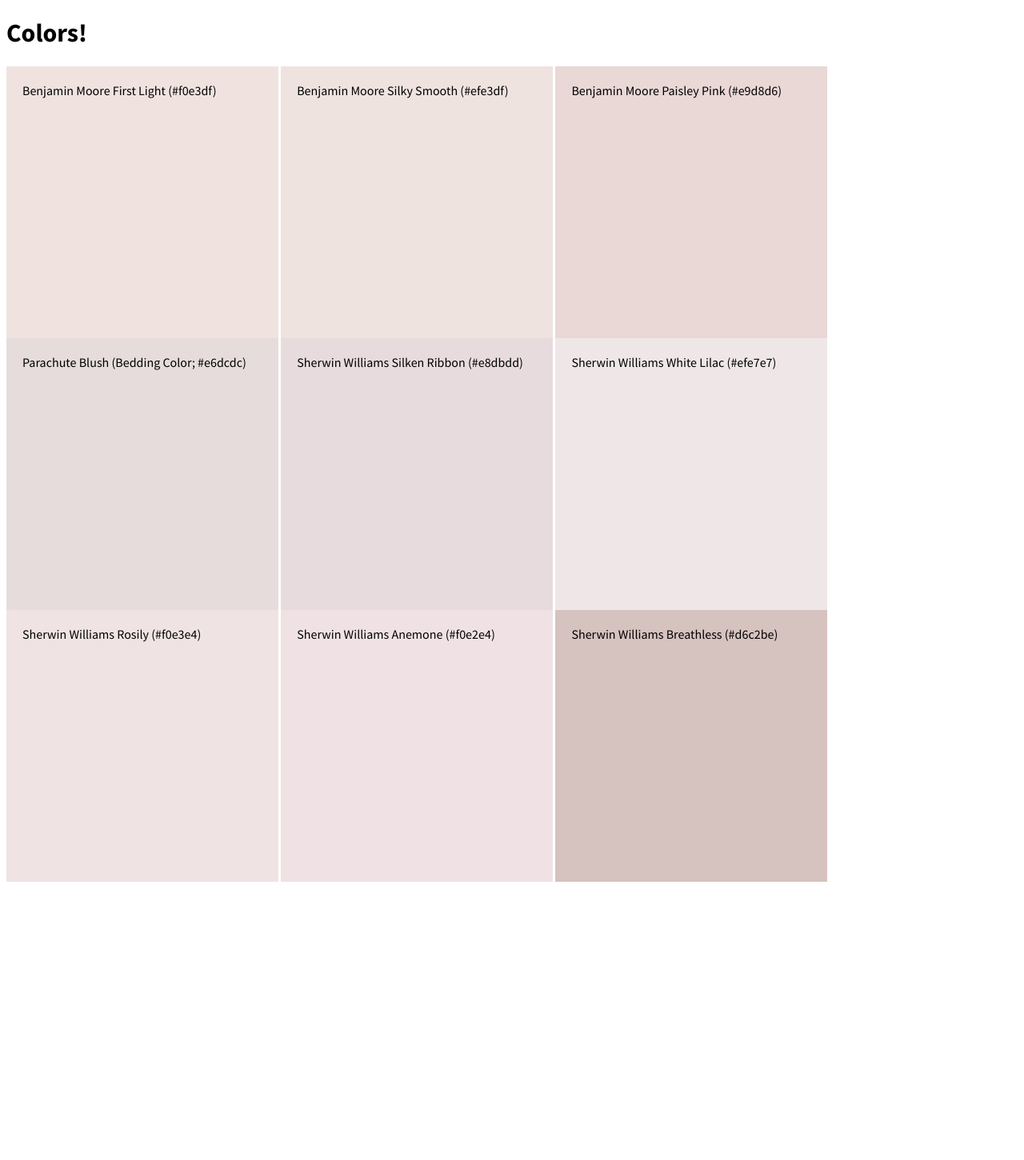
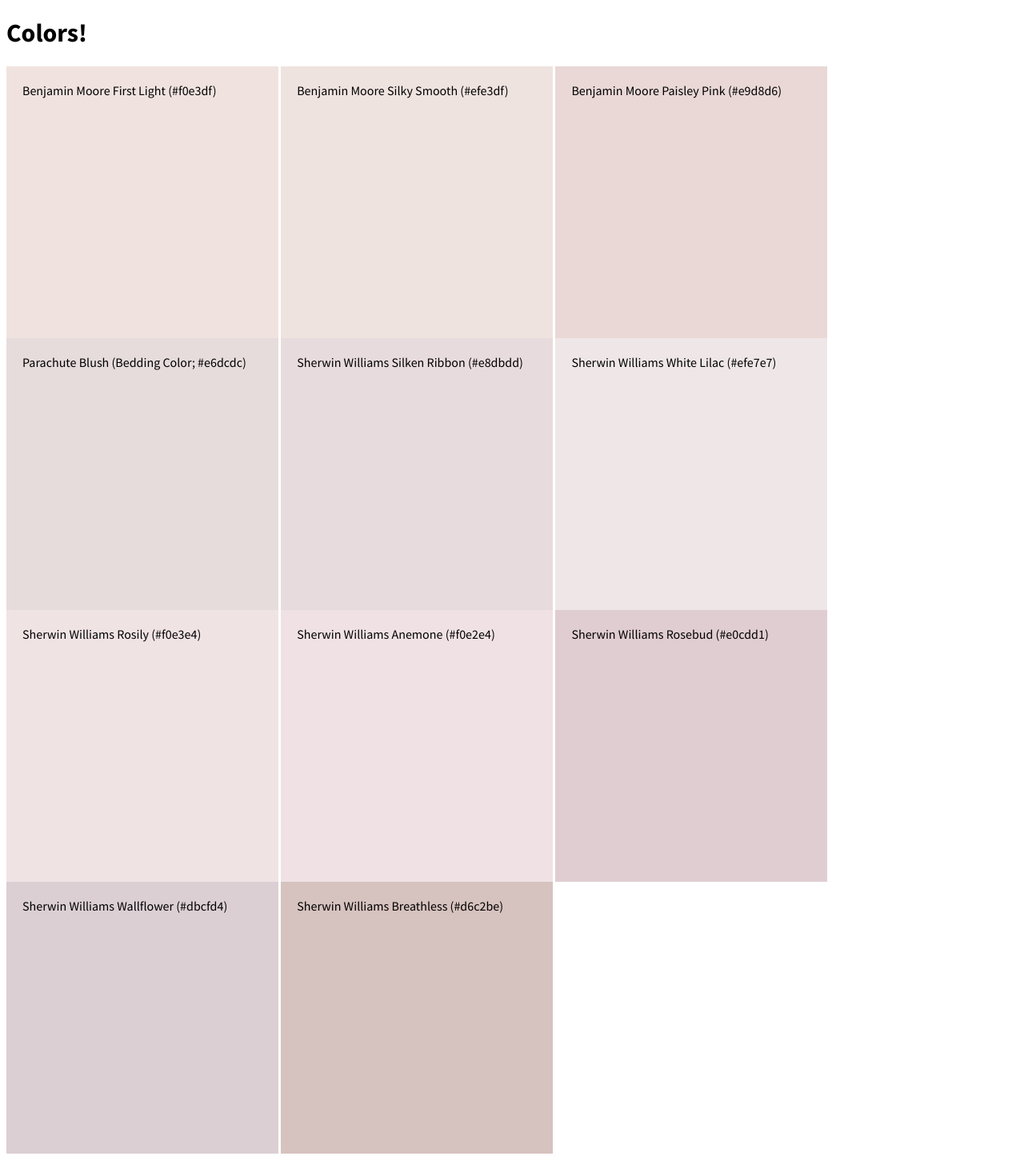
Before and after one commit to jennazee/jennazee.github.io, a Jekyll site: the page colors.html, which Jekyll copies as it is, in a window 1280 px wide. Shown: the whole page at 80% size. Built offline with Jekyll 4.4.1, drawn with Linux system fonts in a browser that asks for light colours; before the commit the page ends 1111 px from its top, so only the background shows below that.

Commit message:
add more colors

```diff
--- a/colors.css
+++ b/colors.css
@@ -47,6 +47,14 @@
     background-color: #f0e3e4;
 }
 
+.rosebud {
+    background-color: #e0cdd1;
+}
+
 .anemone {
     background-color: #f0e2e4;
 }
+
+.wallflower {
+    background-color: #dbcfd4;
+}
--- a/colors.html
+++ b/colors.html
@@ -24,6 +24,8 @@
       <div class="color white-lilac">Sherwin Williams White Lilac (#efe7e7)</div>
       <div class="color rosily">Sherwin Williams Rosily (#f0e3e4)</div>
       <div class="color anemone">Sherwin Williams Anemone (#f0e2e4)</div>
+      <div class="color rosebud">Sherwin Williams Rosebud (#e0cdd1)</div>
+      <div class="color wallflower">Sherwin Williams Wallflower (#dbcfd4)</div>
       <div class="color breathless">Sherwin Williams Breathless (#d6c2be)</div>
 
       <!-- <div class="color silver-peony">Sherwin Williams Silver Peony (#dad6db)</div> -->
```
